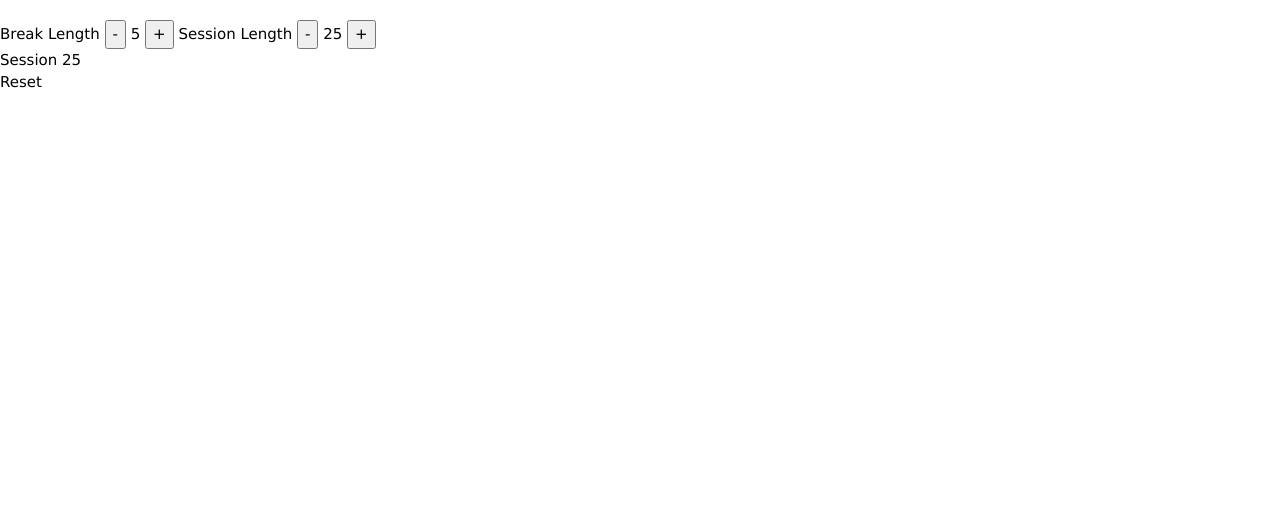
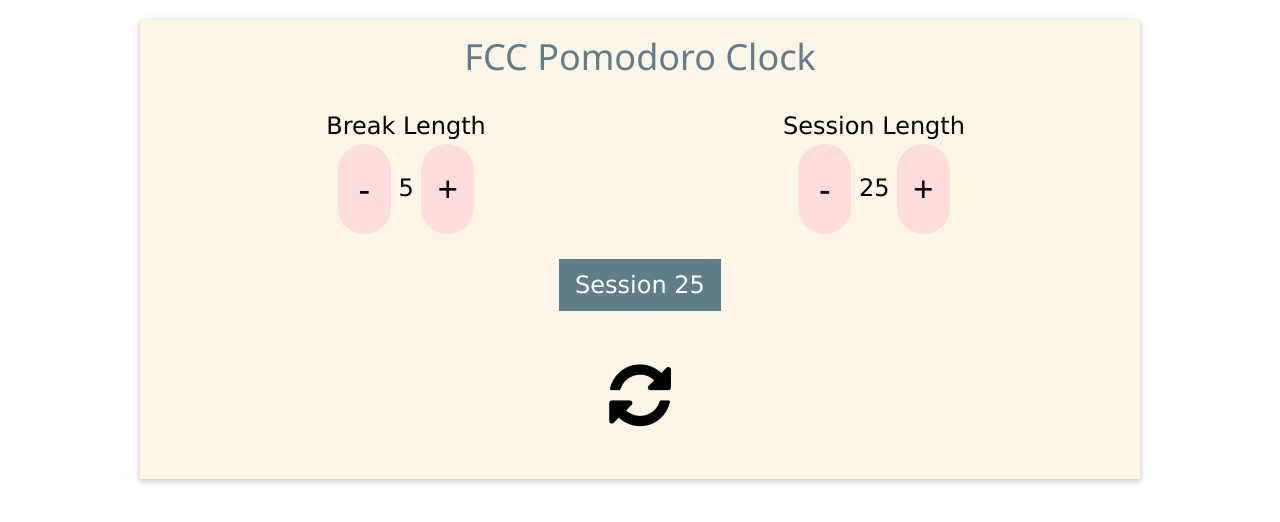
Before and after one commit to iabrenne/Pomodoro-Clock, a plain HTML site: page index.html in a window 1280 px wide. Drawn offline with nearby package versions, Linux system fonts and the light colour scheme.

Commit message:
Added styling.Looks decent-ish now

```diff
--- a/css/style.css
+++ b/css/style.css
@@ -20,3 +20,20 @@
     text-decoration: none;
 
 }
+
+#pomodoro{
+    max-width:1000px;
+    margin:auto;
+}
+
+#break-decrement > h1{
+
+    width:21.03px;
+
+}
+
+#session-decrement > h1{
+
+        width:21.03px;
+
+    }
--- a/index.html
+++ b/index.html
@@ -10,6 +10,8 @@
 
         <link rel="stylesheet" href="https://www.w3schools.com/w3css/4/w3.css">
 
+        <link rel="stylesheet" href="https://maxcdn.bootstrapcdn.com/font-awesome/4.7.0/css/font-awesome.min.css">
+
         <link rel="stylesheet" href="css/style.css">
 
     </head>
@@ -17,32 +19,61 @@
 
     <body>
 
-        <label id="break-label">Break Length
 
-            <button id="break-decrement">-</button>
+    <div id="pomodoro" class="w3-container w3-xlarge w3-sand w3-card">
 
-            <output id="break-length"></output>
+        <h1 class="w3-center  w3-text-blue-gray">FCC Pomodoro Clock</h1>
 
-            <button id="break-increment">+</button>
+        <div id="break-session" class="w3-row-padding w3-panel">
 
-        </label>
+            <div id ="break" class="w3-cell w3-half w3-padding w3-center">
 
+                <label id="break-label">Break Length</label>
 
-        <label id="session-label">Session Length
+                <div id="break-buttons">
 
-            <button id="session-decrement">-</button>
+                    <a id="break-decrement" class="w3-round-xxlarge w3-btn w3-pale-red">
+                        <h1>-</h1>
+                    </a>
 
-            <output id="session-length"></output>
+                    <output id="break-length"></output>
 
-            <button id="session-increment">+</button>
+                    <a id="break-increment" class="w3-round-xxlarge w3-btn w3-pale-red">
+                        <h1>+</h1>
+                    </a>
 
-        </label>
+                </div>
+
+            </div>
 
 
 
-        <div id="running-session">
+            <div id="session" class="w3-cell w3-half w3-padding w3-center">
 
-            <a id="start_stop" href="#">
+                <label id="session-label">Session Length</label>
+
+                <div id="session-buttons">
+
+                    <a id="session-decrement" class="w3-round-xxlarge w3-btn w3-pale-red">
+                        <h1>-</h1>
+                    </a>
+
+                    <output id="session-length"></output>
+
+                    <a id="session-increment" class="w3-round-xxlarge w3-btn w3-pale-red">
+                        <h1>+</h1>
+                    </a>
+
+                </div>
+
+            </div>
+
+        </div>
+
+
+        <div id="running-session" class="w3-panel  w3-center ">
+
+            <a id="start_stop" href="#" class="w3-btn w3-blue-gray">
 
                 <label id="timer-label"></label>
 
@@ -50,14 +81,16 @@
 
             </a>
 
+        </div>
 
-            <div>
+        <div class="w3-panel w3-center w3-padding-24">
 
-              <a id="reset" href="#">Reset</a>
+            <a id="reset" href="#"><i class="fa fa-refresh fa-3x w3-btn w3-circle" aria-hidden="true"></i></a>
 
-            <div>
+        <div>
 
-        </div>
+
+
 
         <audio id="beep" preload="auto">
             <source src = "http://www.orangefreesounds.com/wp-content/uploads/2015/06/Beep-mp3.mp3 ">
@@ -66,8 +99,10 @@
 
         <script src="js/index.js"></script>
 
-        <script src='https://gitcdn.link/repo/freeCodeCamp/testable-projects-fcc/master/build/bundle.js'></script>
+        <!-- <script src='https://gitcdn.link/repo/freeCodeCamp/testable-projects-fcc/master/build/bundle.js'></script> -->
 
+
+        </div>
     </body>
 
 </html>
```
